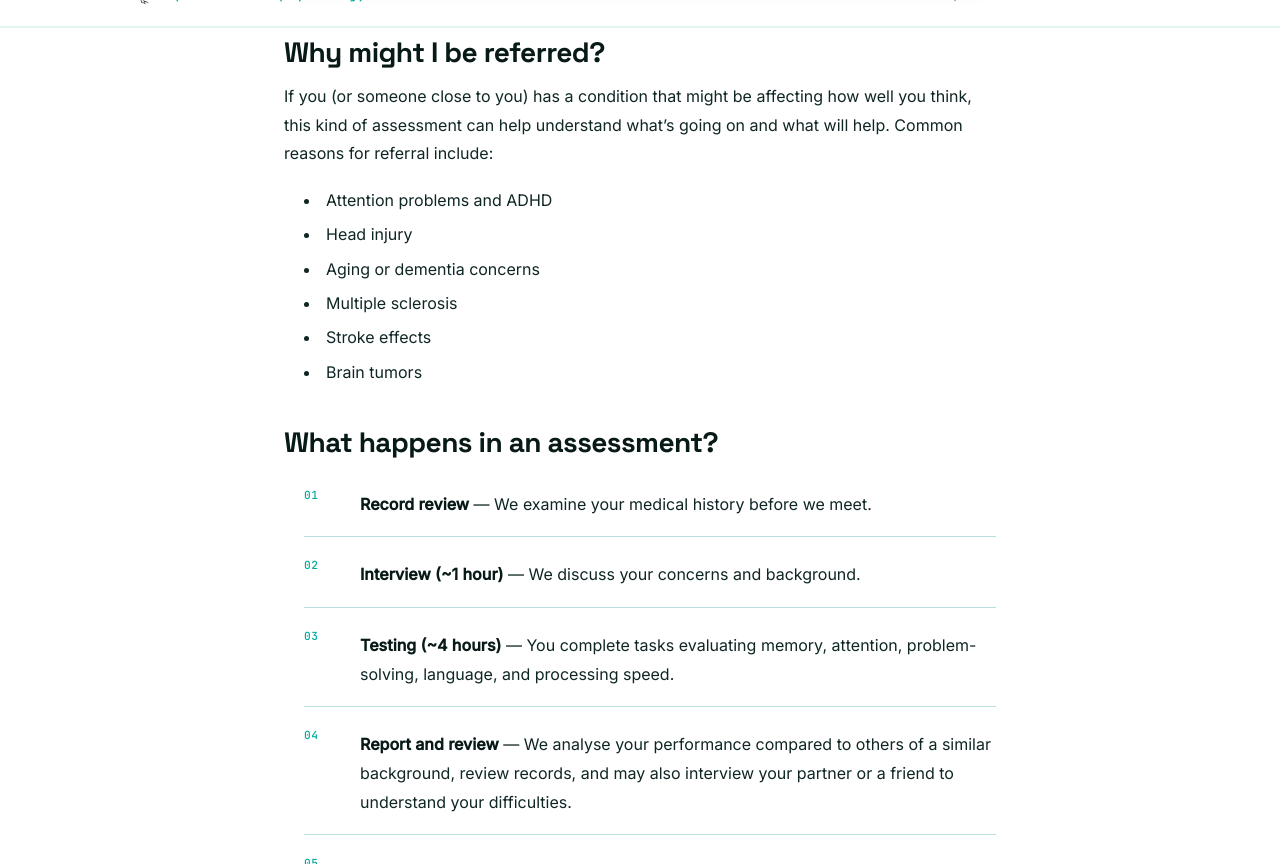
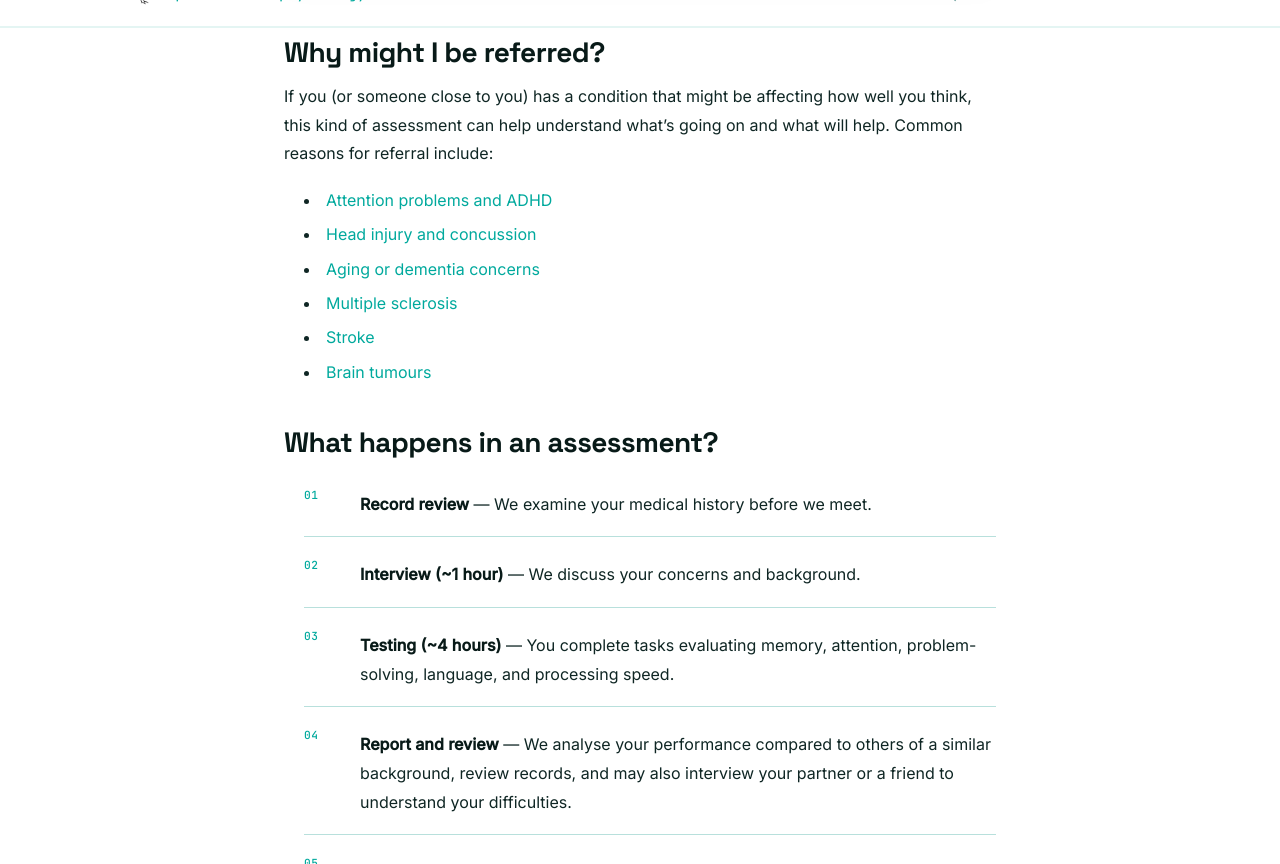
Before and after one commit to cfxb/sparrow-clinic, a Jekyll site: the page built from services.md, in a window 1280 px wide and 900 px high, scrolled down 1159 px, cut to the strip 36-900 px from the top of the window. Built offline with Jekyll 4.4.1, drawn with Linux system fonts in a browser that asks for light colours.

Commit message:
services: link "Why might I be referred?" bullets to resource pages (Tier 2.5)
Converts the six condition bullets on /services/ from plain text to
links pointing at the matching /resources/<condition>/ page. Also
normalises "Brain tumors" to "Brain tumours" to match the site's
Canadian/British spelling convention (the resource page itself is
/resources/brain-tumours/), and "Head injury" to "Head injury and
concussion" to reflect the full scope of the linked resource page.

Closes a hub-and-spoke gap noted in the audit: /services/ described
the conditions in text but didn't link to the detailed resource pages.

Co-Authored-By: Claude Opus 4.7 (1M context) <noreply@anthropic.com>

```diff
--- a/services.md
+++ b/services.md
@@ -22,12 +22,12 @@ In this short video, you'll learn more about the purpose of a neuropsychological
 
 If you (or someone close to you) has a condition that might be affecting how well you think, this kind of assessment can help understand what's going on and what will help. Common reasons for referral include:
 
-- Attention problems and ADHD
-- Head injury
-- Aging or dementia concerns
-- Multiple sclerosis
-- Stroke effects
-- Brain tumors
+- [Attention problems and ADHD](/resources/adhd/)
+- [Head injury and concussion](/resources/traumatic-brain-injury/)
+- [Aging or dementia concerns](/resources/dementia/)
+- [Multiple sclerosis](/resources/multiple-sclerosis/)
+- [Stroke](/resources/stroke/)
+- [Brain tumours](/resources/brain-tumours/)
 
 ## What happens in an assessment?
 
```
